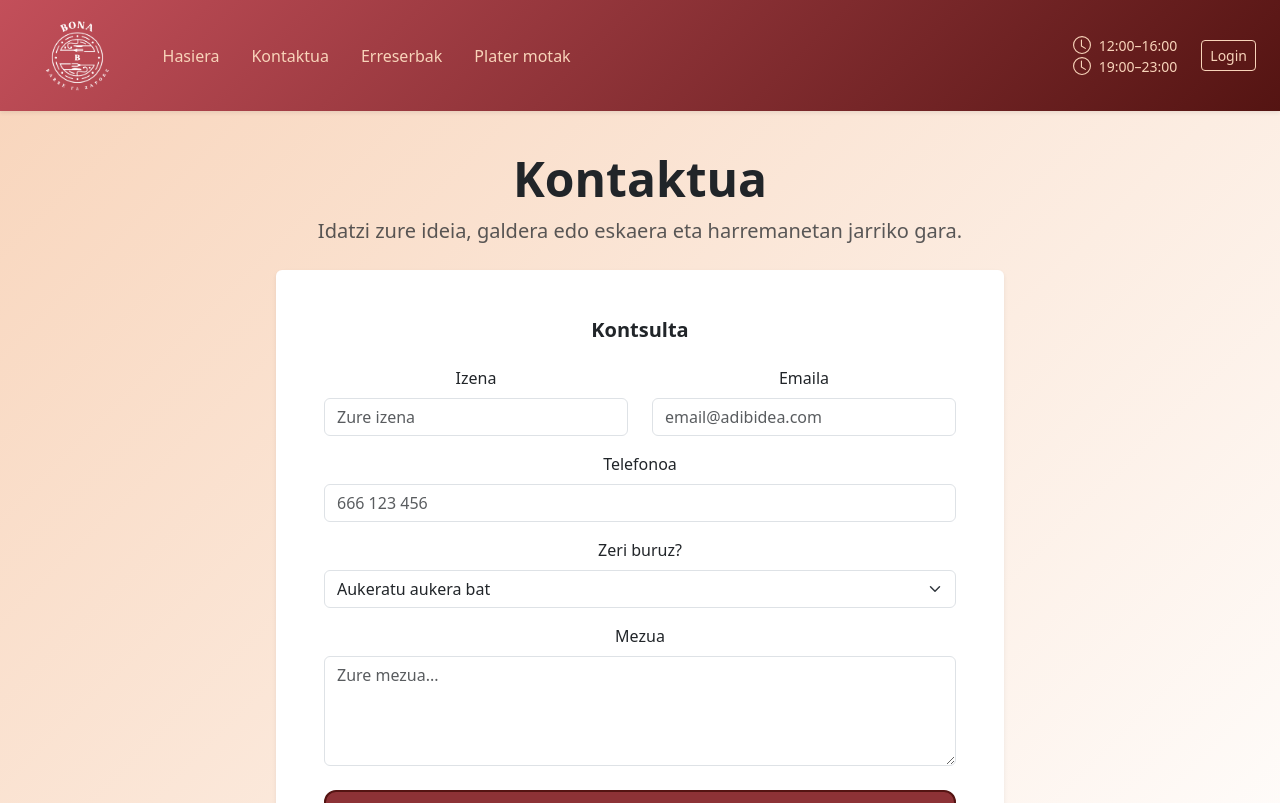
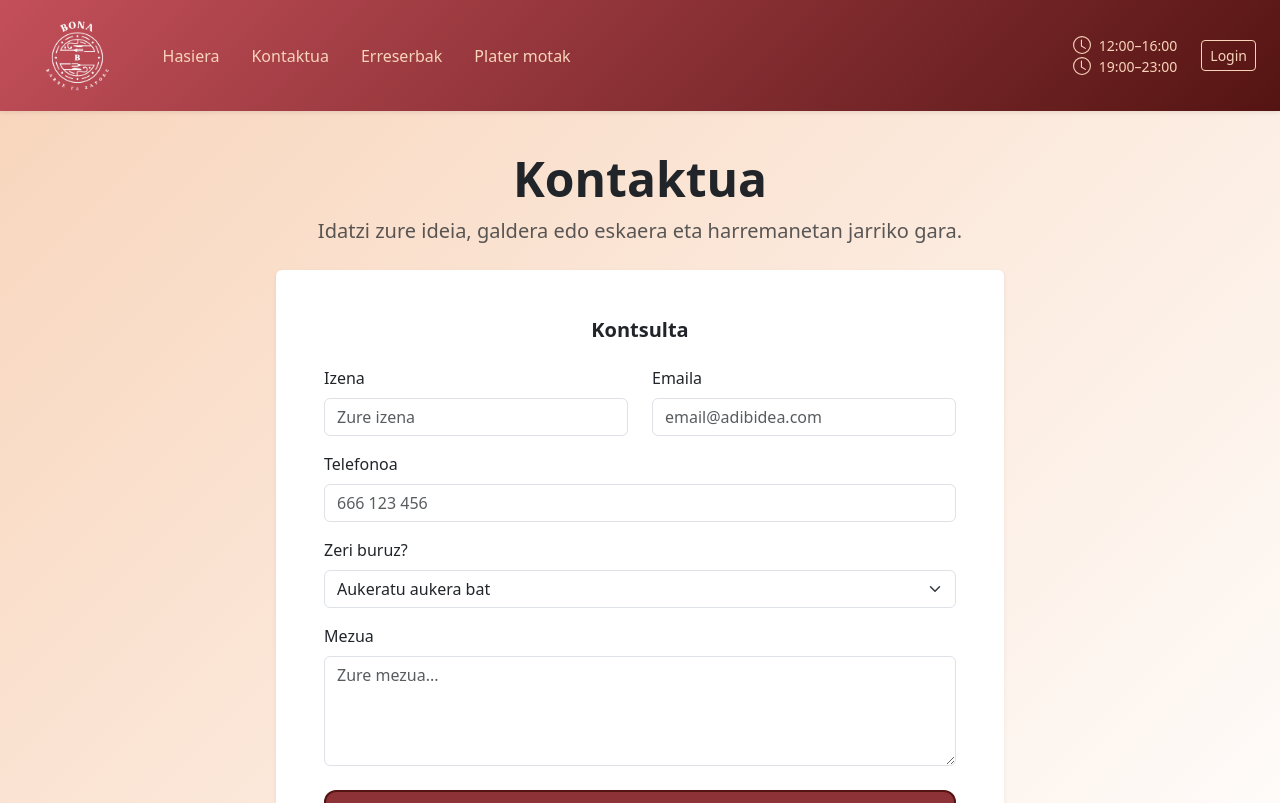
Before and after one commit to odonosoga/BonaJatetxea, a React (Create React App) app in the folder bona-web/: page /kontaktua in a window 1280 px wide. Shown: the top 803 px of the page. Built offline with nearby package versions, Linux system fonts and the light colour scheme.

Commit message:
problema tuyo papi 2

```diff
--- a/bona-web/src/components/Contact/contact.js
+++ b/bona-web/src/components/Contact/contact.js
@@ -25,7 +25,7 @@ const Contact = () => {
                   <Row>
                     <Col md={6} className="mb-3">
                       <Form.Group>
-                        <Form.Label className="fw-medium">Izena</Form.Label>
+                        <Form.Label className="fw-medium d-flex align-items-start">Izena</Form.Label>
                         <Form.Control
                           type="text"
                           placeholder="Zure izena"
@@ -35,7 +35,7 @@ const Contact = () => {
                     </Col>
                     <Col md={6} className="mb-3">
                       <Form.Group>
-                        <Form.Label className="fw-medium">Emaila</Form.Label>
+                        <Form.Label className="fw-medium d-flex align-items-start">Emaila</Form.Label>
                         <Form.Control
                           type="email"
                           placeholder="email@adibidea.com"
@@ -46,13 +46,13 @@ const Contact = () => {
                   </Row>
 
                   <Form.Group className="mb-3">
-                    <Form.Label className="fw-medium">Telefonoa</Form.Label>
+                    <Form.Label className="fw-medium d-flex align-items-start">Telefonoa</Form.Label>
                     <Form.Control type="tel" placeholder="666 123 456" />
                   </Form.Group>
 
                   {/* Motivo de la consulta */}
                   <Form.Group className="mb-3">
-                    <Form.Label className="fw-medium">Zeri buruz?</Form.Label>
+                    <Form.Label className="fw-medium d-flex align-items-start">Zeri buruz?</Form.Label>
                     <Form.Select>
                       <option>Aukeratu aukera bat</option>
                       <option>Informazio orokorra</option>
@@ -63,7 +63,7 @@ const Contact = () => {
                   </Form.Group>
 
                   <Form.Group className="mb-4">
-                    <Form.Label className="fw-medium">Mezua</Form.Label>
+                    <Form.Label className="fw-medium d-flex align-items-start">Mezua</Form.Label>
                     <Form.Control
                       as="textarea"
                       rows={4}
--- a/bona-web/src/components/Register/register.js
+++ b/bona-web/src/components/Register/register.js
@@ -91,7 +91,7 @@ const Register = () => {
                 <Row className="g-2 mt-3">
                   <Col>
                     <Form.Group className="d-flex justify-content-center">
-                      <Form.Control type="button" value="Erregistratu" className=" btn-register fw-bold " />
+                      <Form.Control type="button" value="Erregistratu" className=" btn-register w-100  py-3 fw-bold " />
                     </Form.Group>
                   </Col>
                 </Row>
--- a/bona-web/src/components/Reservations/reservation.js
+++ b/bona-web/src/components/Reservations/reservation.js
@@ -11,7 +11,7 @@ const Reserva = () => {
       <Container>
         {/* Título */}
         <div className="text-center mb-5">
-          <h2 className="display-5 fw-bold text-dark mb-3">Kontaktua</h2>
+          <h2 className="display-5 fw-bold text-dark mb-3">Erreserbak</h2>
           <p className="lead text-muted mb-0">Egin zure erreserba!</p>
         </div>
 
@@ -202,10 +202,10 @@ const Reserva = () => {
                             <Form.Check
                                   type="radio"
                                   name="ordua"
-                                  id="ordua-gauez"
-                                  label="Goizes"
-                                  value="goizes"
-                                  onChange={() => setTime('goizes')}
+                                  id="ordua-goizez"
+                                  label="Goizez"
+                                  value="goizez"
+                                  onChange={() => setTime('goizez')}
                               />
                               <Form.Check
                                   type="radio"
@@ -234,7 +234,7 @@ const Reserva = () => {
                         </Form.Group>
                       </Col>
                       <Col md={6} className="mb-3">
-                         {hasTimeMorningNight === 'goizes' && (
+                         {hasTimeMorningNight === 'goizez' && (
                             <div className=" d-flex align-items-center justify-content-center">
                               <Form.Group>
                                 <Form.Label>Hautatu ordua</Form.Label>
```
